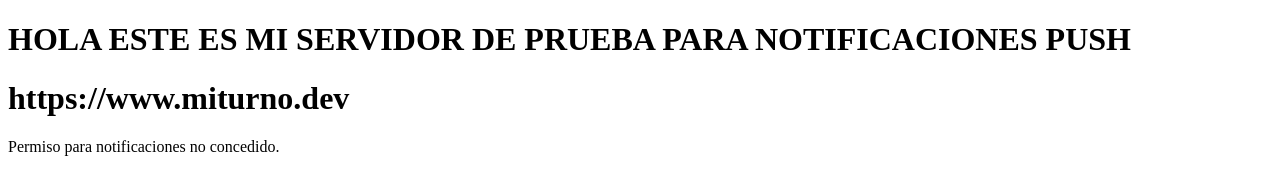
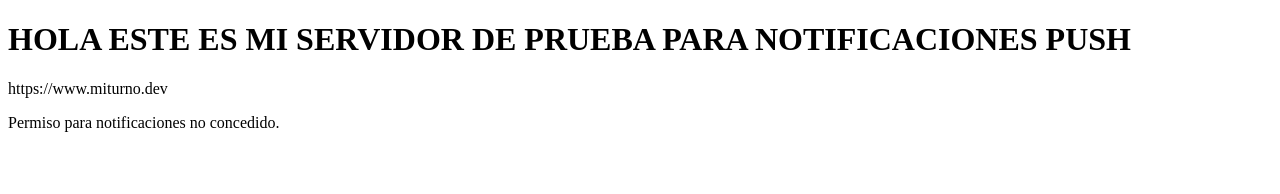
Before and after one commit to NicolasArrietax/web, a plain HTML site: page index.html in a window 1280 px wide. Drawn offline with Linux system fonts and the light colour scheme.

Commit message:
Update index.html

```diff
--- a/index.html
+++ b/index.html
@@ -7,7 +7,7 @@
 </head>
 <body>
     <h1>HOLA ESTE ES MI SERVIDOR DE PRUEBA PARA NOTIFICACIONES PUSH</h1>
-     <h1>https://www.miturno.dev</h1>
+     <a>https://www.miturno.dev</a>
     <p id="tokenDisplay">Esperando token...</p>
 
     <script type="module">
```
